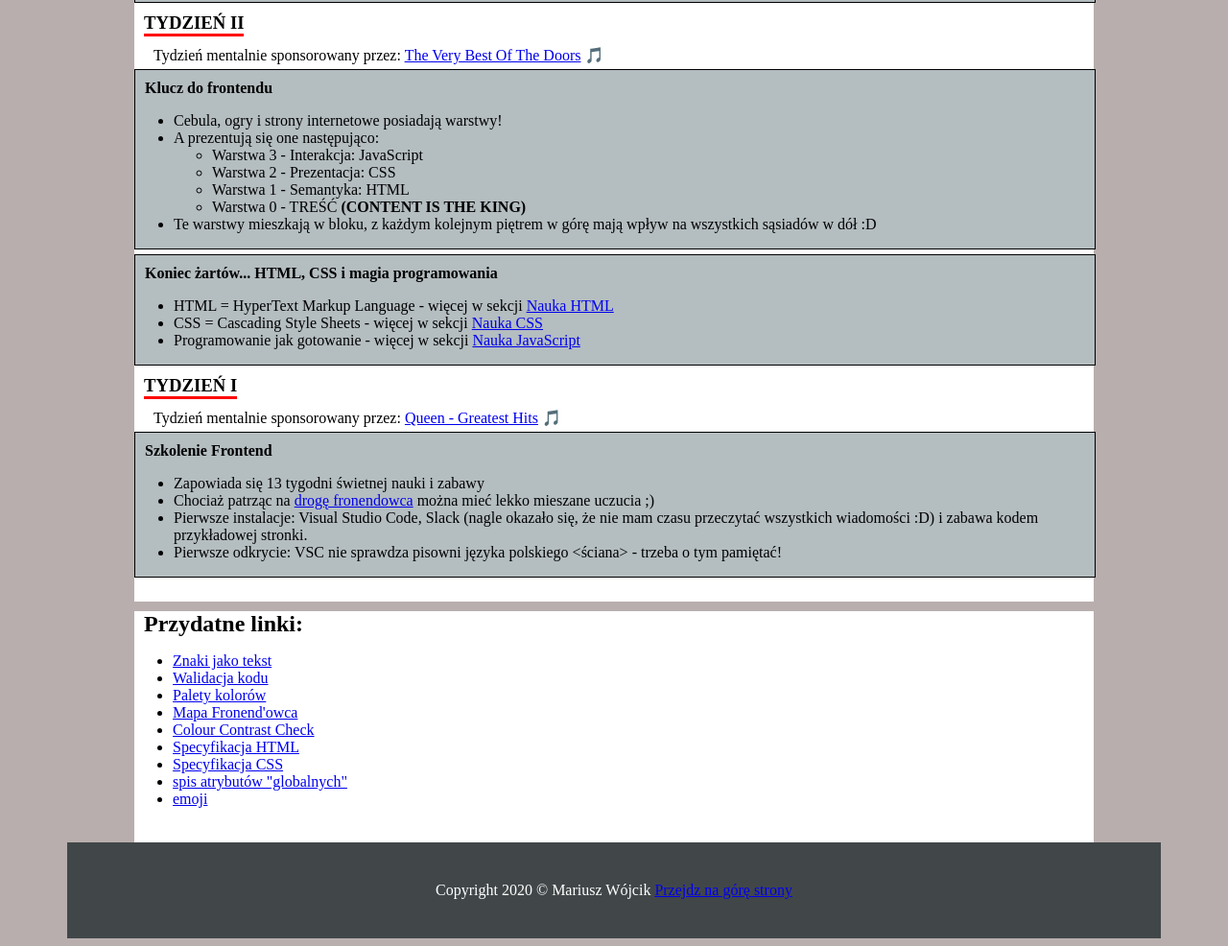
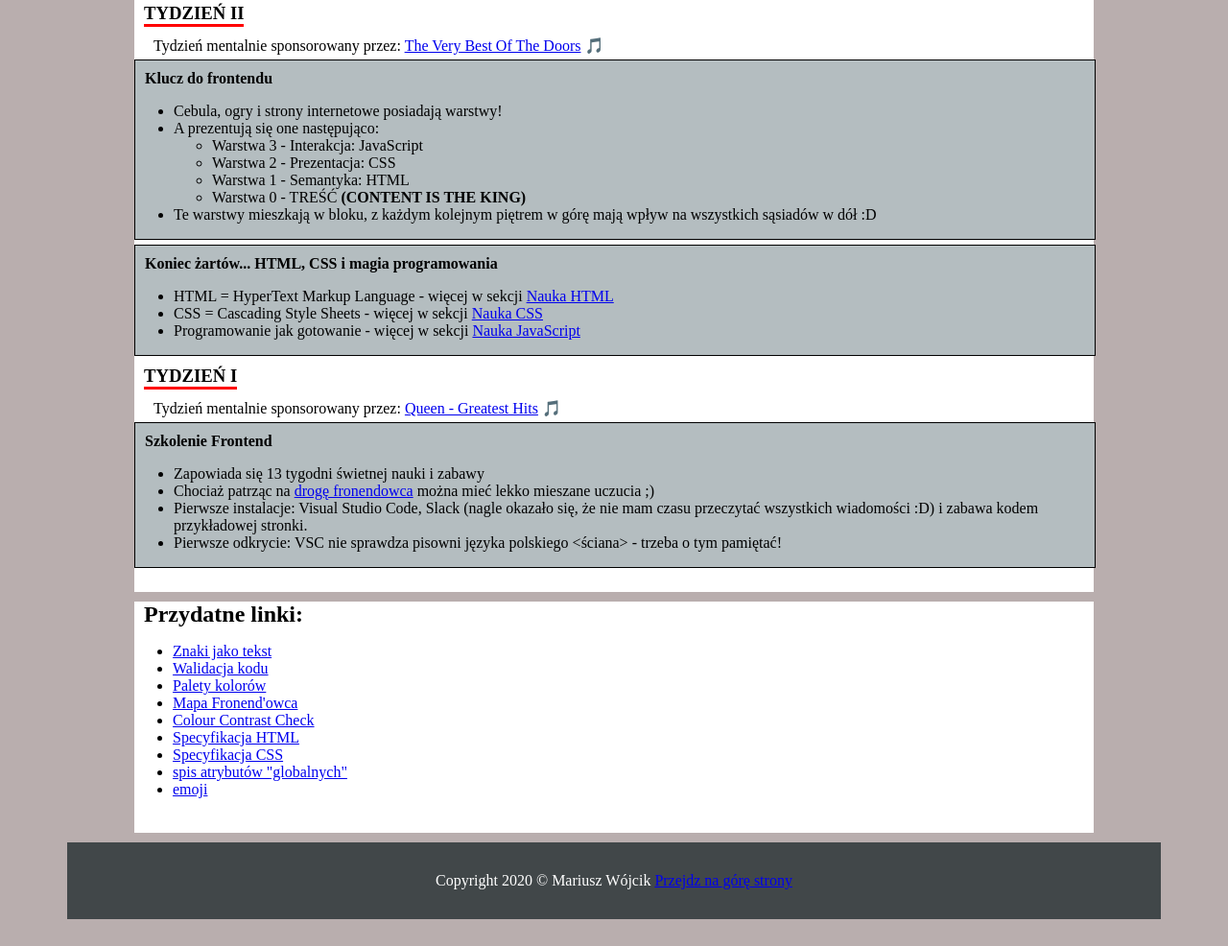
Before and after one commit to Mariusz-Wojcik/homepage, a plain HTML site: page index.html in a window 1280 px wide. Shown: the part 1467-2453 px from the top of the page at 96% size. Drawn offline with Linux system fonts and the light colour scheme.

Commit message:
padding and margin adjustment for main-header and main-footer

```diff
--- a/style.css
+++ b/style.css
@@ -20,7 +20,6 @@ body {
 
 .main-header {
   background: linear-gradient(90deg, #c3c4ca, #968cf3);
-  padding: 5px 0px;
   margin: 0px auto;
   text-align: center;
   max-width: 1140px;
@@ -109,8 +108,8 @@ body {
 
 .main-footer {
   background: #414749;
-  padding: 25px 0;
-  margin: 0 auto;
+  padding: 15px 0;
+  margin: 10px auto;
   max-width: 1140px;
   color: #ffffff;
   text-align: center;
```
